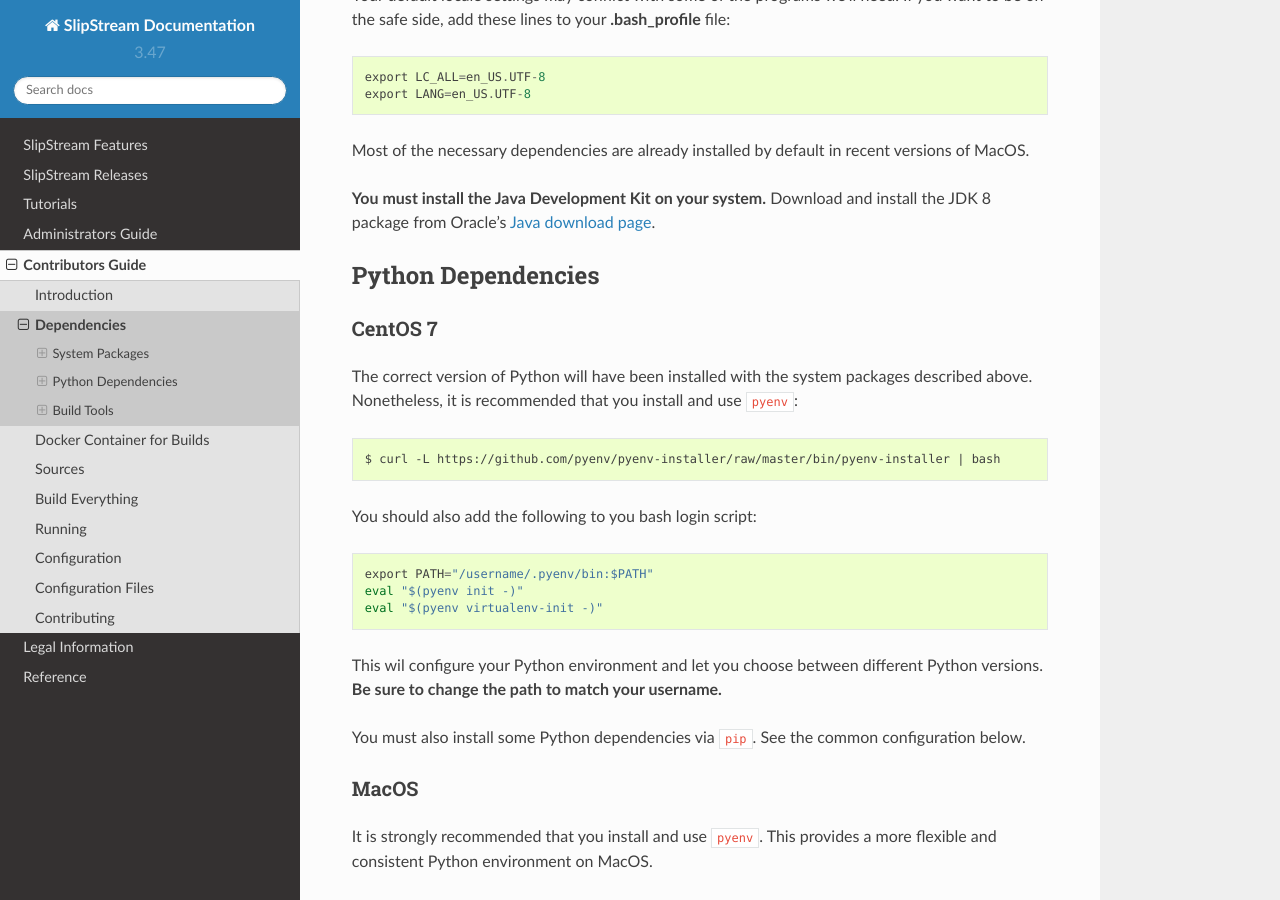
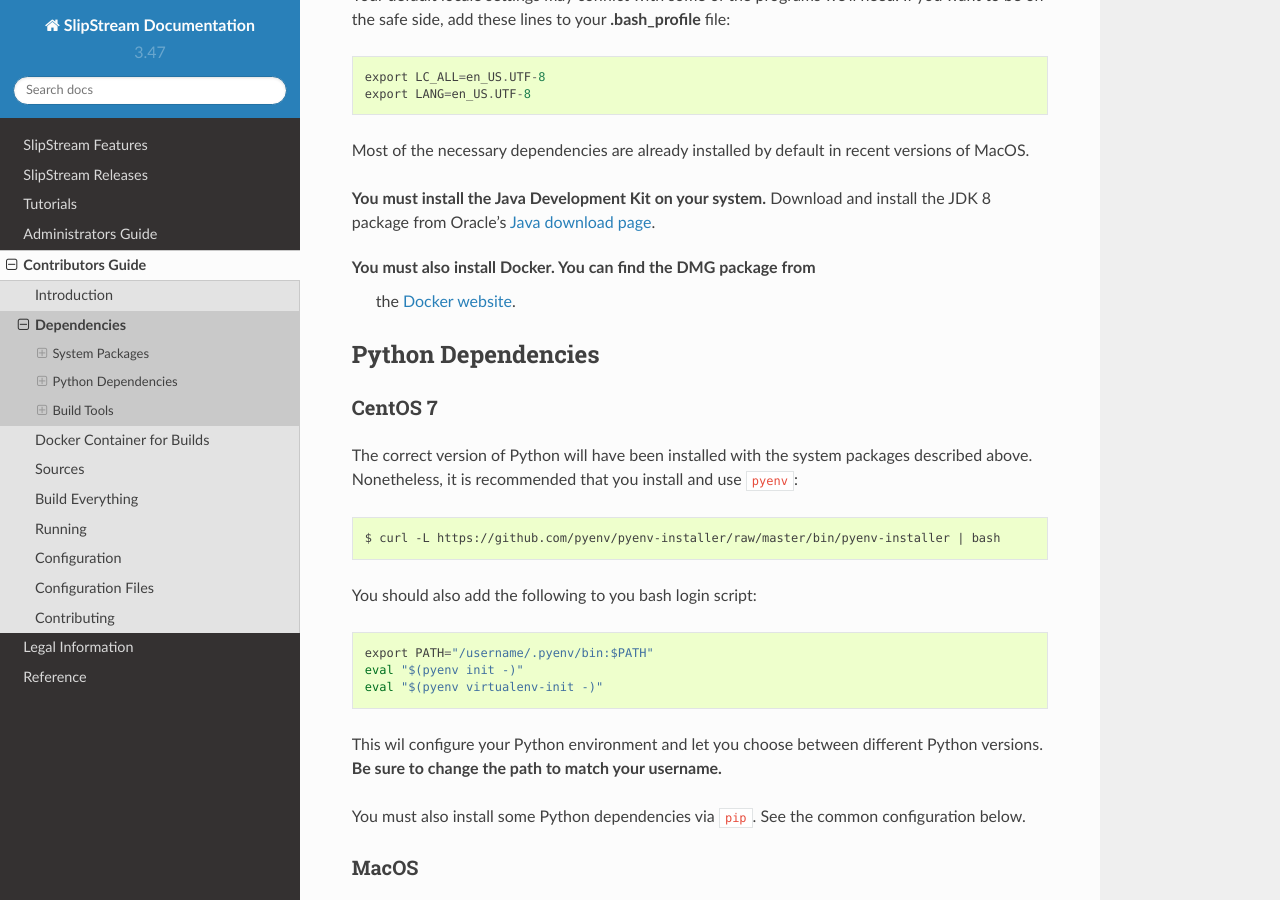
Before and after one commit to slipstream/SlipStreamDocumentation, a Sphinx documentation site: the page built from docs/developer_guide/dependencies.rst, in a window 1280 px wide and 900 px high, scrolled down 2161 px. Built offline with Sphinx 7.4.7 and the Read the Docs theme 2.0.0, drawn with Linux system fonts in a browser that asks for light colours.

Commit message:
add docker for macos

```diff
--- a/docs/developer_guide/dependencies.rst
+++ b/docs/developer_guide/dependencies.rst
@@ -124,6 +124,10 @@ recent versions of MacOS.
 **You must install the Java Development Kit on your system.** Download
 and install the JDK 8 package from Oracle's `Java download page
 <https://www.java.com/en/download/manual.jsp>`__.
+
+**You must also install Docker.** You can find the DMG package from
+ the `Docker website
+ <https://docs.docker.com/docker-for-mac/install/>`__.
 
 
 Python Dependencies
```
